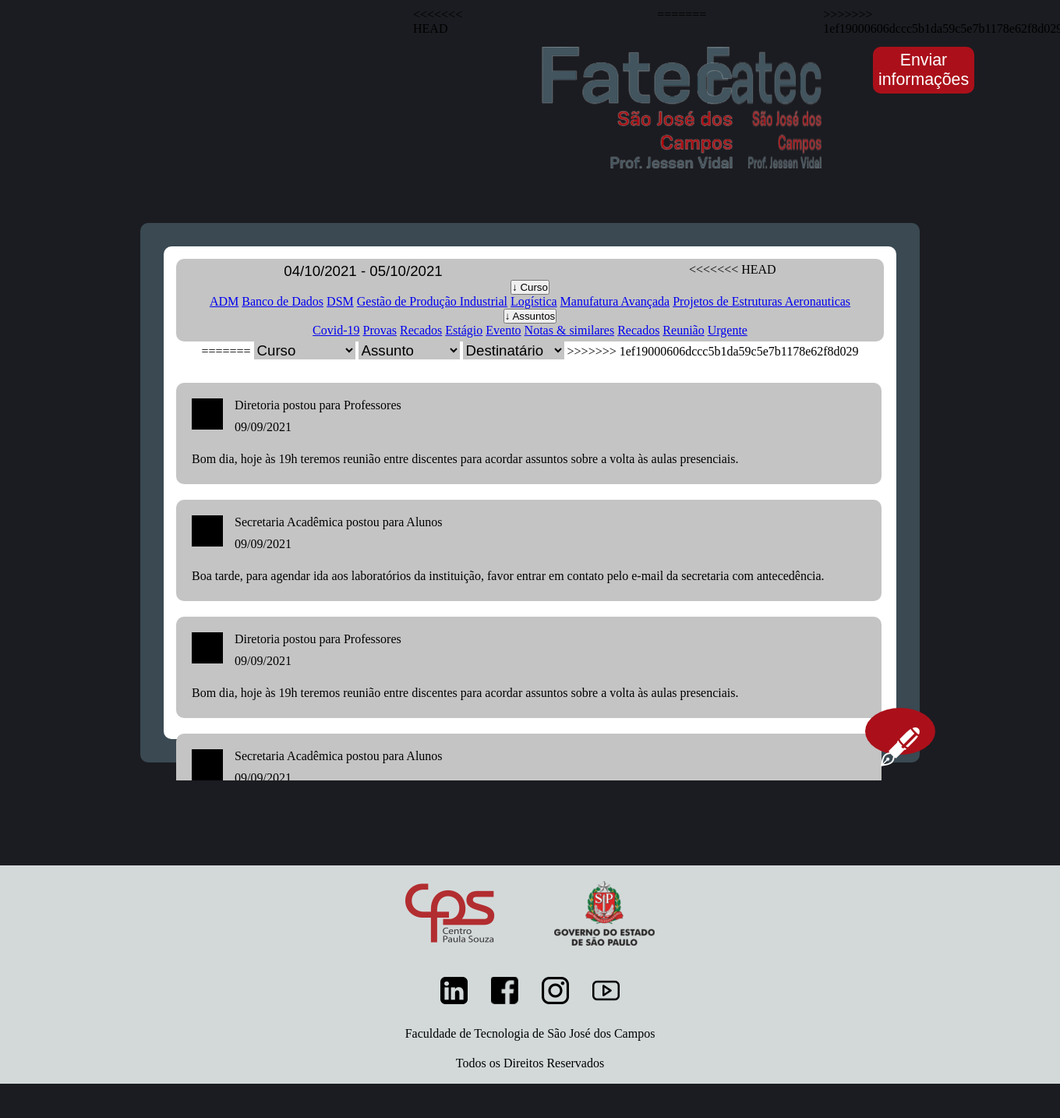
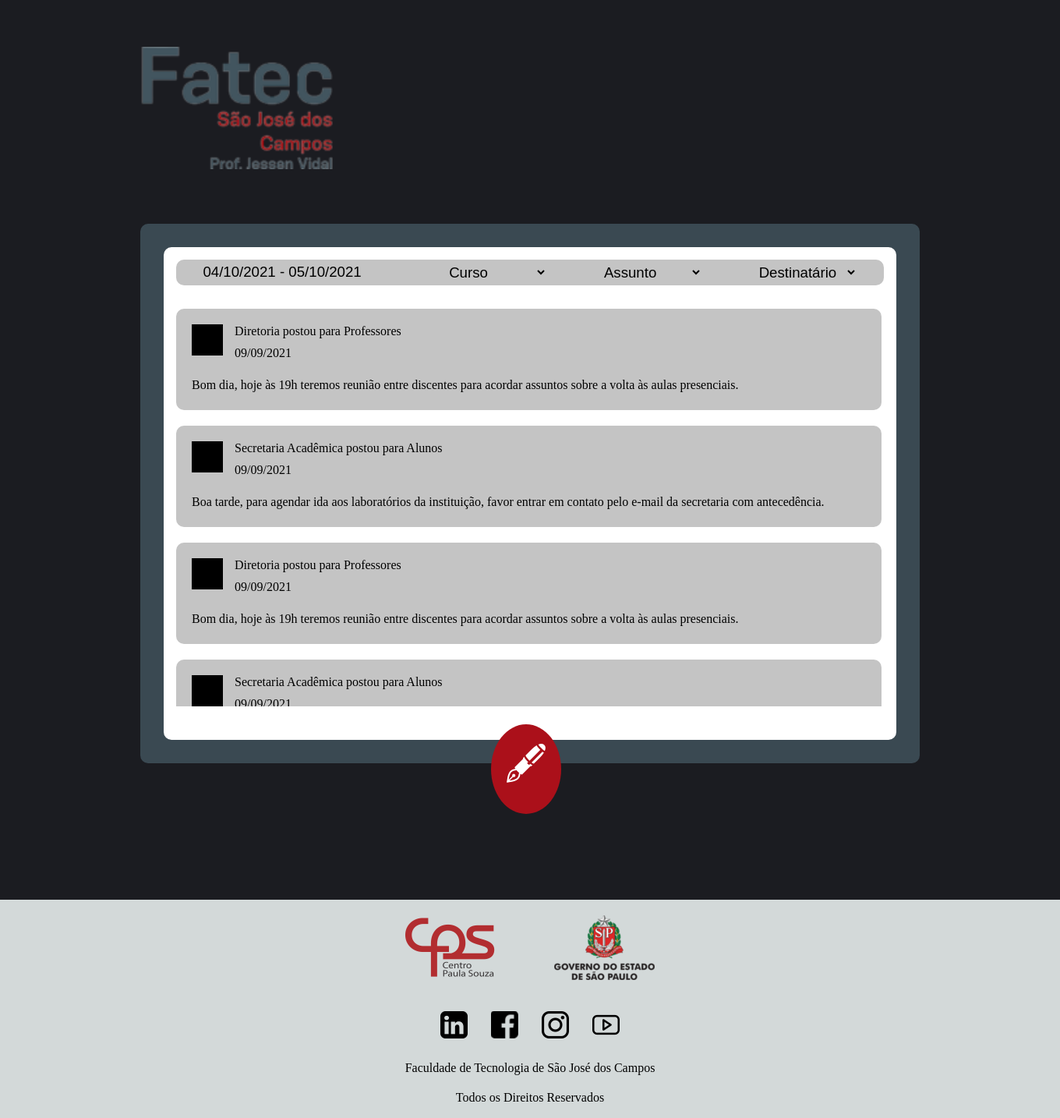
Before and after one commit to TheAchieversDSM/API-2021.2, a Flask app: page /feed-adm/ in a window 1360 px wide. Shown: the whole page at 78% size. Before the commit the page ends 1390 px from the top, so only its background shows below. Run offline with Flask 2, Linux system fonts and the light colour scheme; some libraries are stand-ins or nearby versions.

Commit message:
Responsividade e ajuste das páginas

```diff
--- a/src/static/css/cad.css
+++ b/src/static/css/cad.css
@@ -98,6 +98,10 @@
     color: black;
 }
 
+.logo{
+    width: 250px;
+}
+
 @media screen and (max-width: 415px) {
     .resp{
         width: 300px;
--- a/src/static/css/feed.css
+++ b/src/static/css/feed.css
@@ -12,48 +12,18 @@
   display: flex;
   justify-content: space-between;
   padding: 10px;
-<<<<<<< HEAD
-  margin-left: 10%;
-  margin-top: 20px;
-  width: 130px;
-=======
   align-items: center;
   min-width: 300px;
   max-width: 1000px;
   margin: auto;
->>>>>>> 1ef19000606dccc5b1da59c5e7b1178e62f8d029
-}
-
-header button {
-  background-color: #AB101A;
-  border: #AB101A;
-  border-radius: 10px;
-  margin-top: 50px;
-  width: 130px;
-  height: 60px;
-}
-
-header button a {
-  text-decoration: none;
-  color: white;
-  font-size: 16pt;
-}
-
-header button:hover {
-  background-color: #C4C4C4;
-  border: #C4C4C4;
-  width: 130px;
-  height: 60px;
-  border: 10px;
-}
-
-header button a:hover {
-  color: black;
-  width: 130px;
 }
 
 header img {
   margin-top: 50px;
+}
+
+.logo{
+  width: 250px;
 }
 
 main {
@@ -65,11 +35,6 @@
   margin-top: 50px;
   padding: 10px;
   text-align: center;
-}
-
-.logo{
-  position: relative;
-  left: 100px;
 }
 
 .divExterna {
@@ -187,11 +152,6 @@
   margin: auto;
 }
 
-<<<<<<< HEAD
-=======
-/* Rounded sliders */
-
->>>>>>> 1ef19000606dccc5b1da59c5e7b1178e62f8d029
 #divContent{
   overflow:auto;
 }
@@ -207,21 +167,12 @@
 }
 
 .adm{
-<<<<<<< HEAD
   width: 170px;
   position: absolute;
   left: 1090px;
 }
 
-.env{
-  position: absolute;
-  left: 1120px;
-}
-
 .btn5 {
-  position:relative;
-  left: 475px;
-  top: -70px;
   background-color: #ab101a;
   border: none;
   color: white;
@@ -233,13 +184,16 @@
   font-size: 50px;
   z-index: 1;
   margin: auto;
-=======
-  width: 130px;
-  height: 60px;
->>>>>>> 1ef19000606dccc5b1da59c5e7b1178e62f8d029
 }
 
 .button5 {border-radius: 50%;}
+
+.enviar{
+  position: relative;
+  left: -5px;
+  top: -50px;
+  margin: auto;
+}
 
 @media screen and (max-width: 420px) {
   .logo{
@@ -265,27 +219,10 @@
   }
   div.contents{
     top: 15px;
-    height: 520px;
+    height: 490px;
     width: 250px;
   }
-  .env{
-    position: absolute;
-    top: 900px;
-    left: 120px;
-  }
-<<<<<<< HEAD
-  .sino{
-    margin: auto;
-    top: 1080px;
-    left: 140px;
-  }
-  .switch{
-    left: 180px;
-    top: 1080px;
-  }
-=======
 
->>>>>>> 1ef19000606dccc5b1da59c5e7b1178e62f8d029
 }
 
 @media screen and (max-width: 330px){
--- a/src/static/css/log.css
+++ b/src/static/css/log.css
@@ -113,6 +113,10 @@
     border-radius: 10px;
 }
 
+.logo{
+    width: 250px;
+}
+
 @media screen and (max-width: 415px){
     input{
         width: 270px;
--- a/src/templates/feed-adm.html
+++ b/src/templates/feed-adm.html
@@ -17,14 +17,7 @@
 <body>
 
   <header>
-<<<<<<< HEAD
-    <img src="../static/img/logo.png" alt="Logo" class="logo">
-=======
-    <img src="../static/img/logo-150.png" alt="Logo">
-    <button class="env">
-      <a href="/envio-informacao">Enviar informações</a>
-    </button>
->>>>>>> 1ef19000606dccc5b1da59c5e7b1178e62f8d029
+    <img src="../static/img/logo-150.png" alt="Logo" class="logo">
   </header>
 
 
@@ -36,40 +29,6 @@
             <input type="text" name="daterange" id="data" value="04/10/2021 - 05/10/2021"></input>
           </div>
 
-<<<<<<< HEAD
-          <section>
-            <div class="drop">
-              <button>↓ Curso</button>
-              <div class="content">
-                <a href="#">ADM</a>
-                <a href="#">Banco de Dados</a>
-                <a href="#">DSM</a>
-                <a href="#">Gestão de Produção Industrial</a>
-                <a href="#">Logística</a>
-                <a href="#">Manufatura Avançada</a>
-                <a href="#">Projetos de Estruturas Aeronauticas</a>
-              </div>
-            </div>
-          </section>
-
-          <section>
-            <div class="drop">
-              <button>↓ Assuntos</button>
-              <div class="content">
-                <a href="#">Covid-19</a>
-                <a href="#">Provas</a>
-                <a href="#">Recados</a>
-                <a href="#">Estágio</a>
-                <a href="#">Evento</a>
-                <a href="#">Notas & similares</a>
-                <a href="#">Recados</a>
-                <a href="#">Reunião</a>
-                <a href="#">Urgente</a>
-              </div>
-            </div>
-          </section>
-        </section>
-=======
           <select name="curso" id="multiple-checkboxes">
             <option value="select" disabled selected>Curso</option>
             <option value="ads">Análise e Desenvolvimento de Sistemas</option>
@@ -103,7 +62,6 @@
             <option value="alunos">Alunos</option>
         </select>
     </section>
->>>>>>> 1ef19000606dccc5b1da59c5e7b1178e62f8d029
 
         <div id="divContent" class='contents'>
           <section class="info">
@@ -179,7 +137,7 @@
       </div>
     </div>
 
-    <section>
+    <section class="enviar">
       <a href="../templates/send-info.html">
         <button class="btn5 button5">🖋</button>
       </a>
```
Also changed, not shown: src/static/css/send-info.css (+7 -4 lines), src/templates/feed.html (+1 -12 lines), src/templates/send-info.html (+2 -9 lines).
